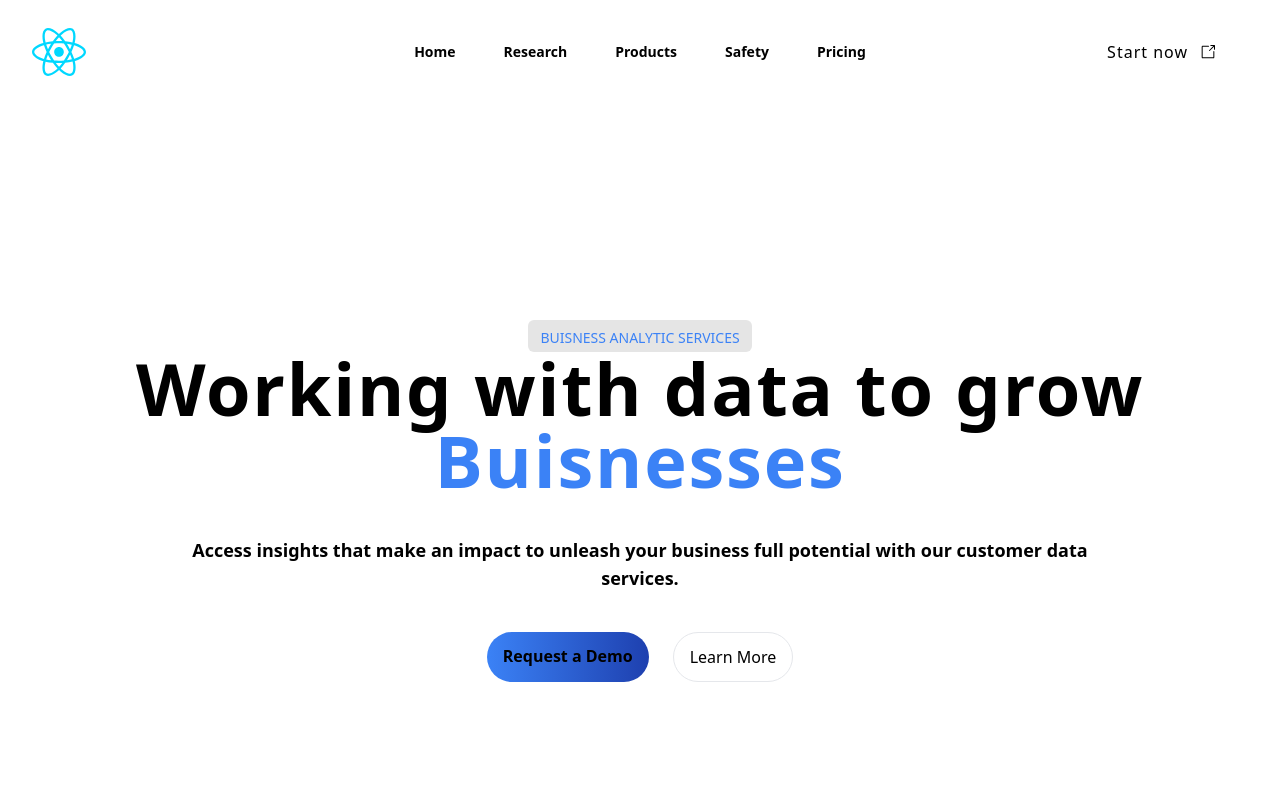
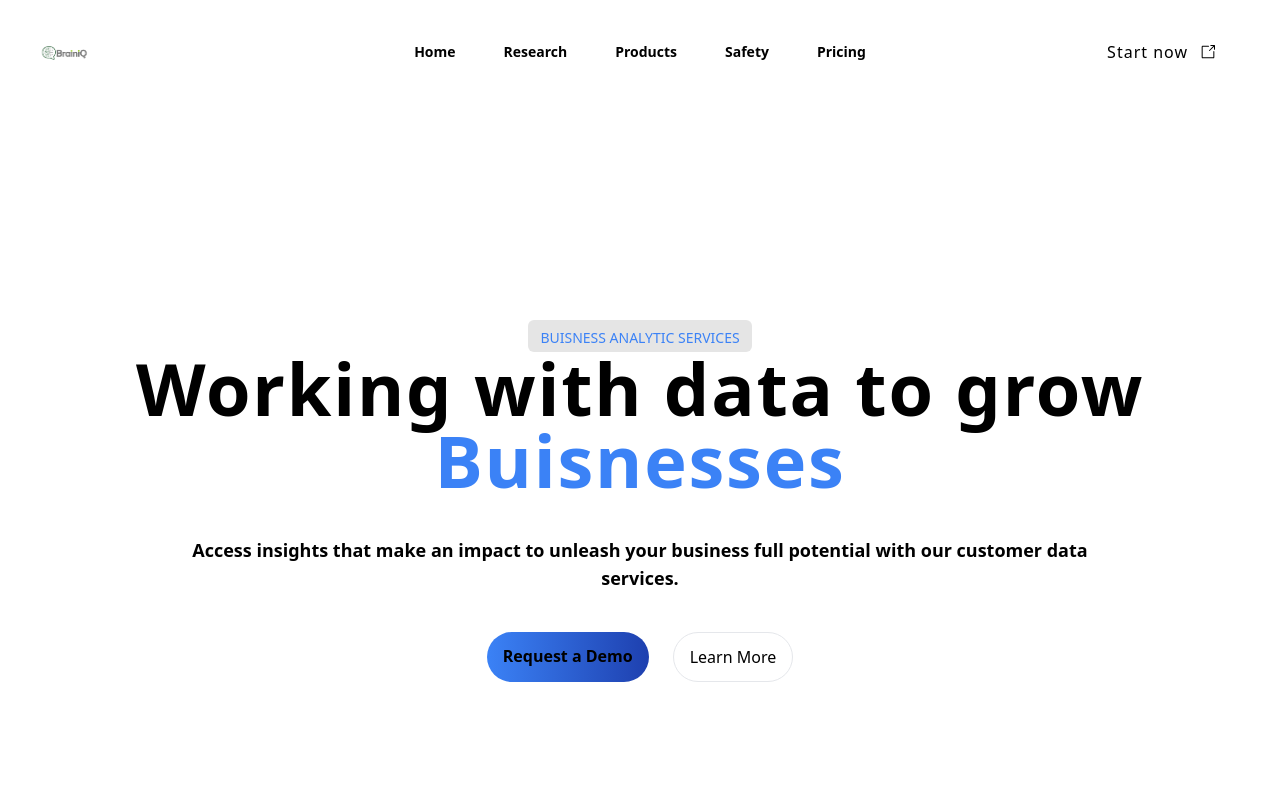
Before and after one commit to Anonymous-nerds/BrainiQ-Landing, a React (Vite) app: page / in a window 1280 px wide. Shown: the top 797 px of the page. Built offline with nearby package versions, Linux system fonts and the light colour scheme.

Commit message:
chsnged logo

```diff
--- a/src/components/Nav.jsx
+++ b/src/components/Nav.jsx
@@ -30,7 +30,7 @@ export default function Nav() {
           <div className="flex lg:flex-1 ">
             <a href="/" className="-m-1.5 p-1.5">
               {/* <span className="sr-only">Explained</span> */}
-              <img className="h-12 w-auto" src={Logo} alt="Logo" />
+              <img className="h-12 w-auto" src="../Images/logoBiQ.png" alt="Logo" />
             </a>
           </div>
 
```
